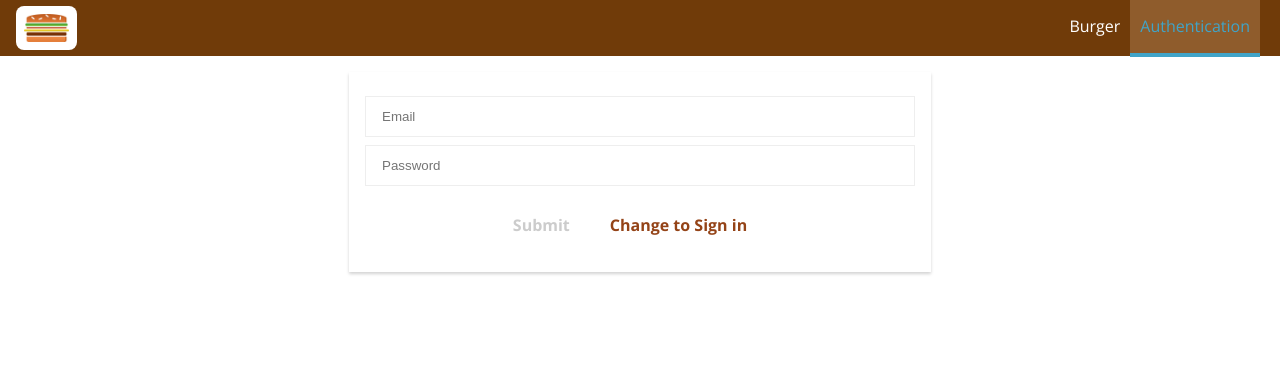
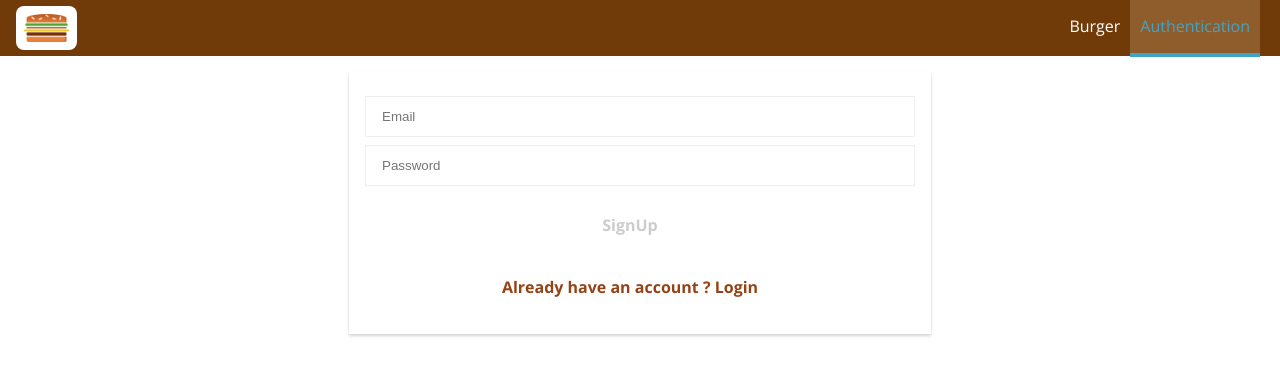
Before and after one commit to NumOne01/burgerApp, a React (Create React App) app: page /auth in a window 1280 px wide. Shown: the top 376 px of the page. Built offline with nearby package versions, Linux system fonts and the light colour scheme.

Commit message:
some adjustmnet

```diff
--- a/src/containers/Auth/Auth.js
+++ b/src/containers/Auth/Auth.js
@@ -105,11 +105,15 @@ class Auth extends Component {
 			<Spinner />
 		) : (
 			<Fragment>
-				<Button type="Success" disabled={!this.state.formIsValid}>
-					Submit
-				</Button>
+				<div style={{ display: "block" }}>
+					<Button type="Success" disabled={!this.state.formIsValid}>
+						{!this.state.isSignUp ? 'Sign in' : 'SignUp'}
+					</Button>
+				</div>
 				<Button clicked={this.switchAuthMod} type="Danger">
-					Change to {this.state.isSignUp ? 'Sign in' : 'SignUp'}
+					{this.state.isSignUp
+						? 'Already have an account ? Login'
+						: 'Dont have an account ? SignUp'}
 				</Button>
 			</Fragment>
 		)
--- a/src/containers/BurgerBuilder/BurgerBuilder.js
+++ b/src/containers/BurgerBuilder/BurgerBuilder.js
@@ -1,19 +1,19 @@
-import React, { Component, Fragment } from "react"
-import Burger from "../../components/Burger/Burger"
-import BurgerControls from "../../components/Burger/BurgerControls/BurgerControls"
-import Modal from "../../components/UI/Modal/Modal"
-import OrderSummary from "../../components/Burger/OrderSummary/OrderSummary"
-import { connect } from "react-redux"
+import React, { Component, Fragment } from 'react'
+import Burger from '../../components/Burger/Burger'
+import BurgerControls from '../../components/Burger/BurgerControls/BurgerControls'
+import Modal from '../../components/UI/Modal/Modal'
+import OrderSummary from '../../components/Burger/OrderSummary/OrderSummary'
+import { connect } from 'react-redux'
 import {
 	addIngredient,
 	removeIngredient,
 	initBurger,
 	purchaseInit,
 	setRedirectPath
-} from "../../store/actions"
-import Spinner from "../../components/UI/Spinner/Spinner"
-import withErrorHandler from "../hoc/withErrorHandler/withErrorHandler"
-import axios from "../../axios-order"
+} from '../../store/actions'
+import Spinner from '../../components/UI/Spinner/Spinner'
+import withErrorHandler from '../hoc/withErrorHandler/withErrorHandler'
+import axios from '../../axios-order'
 
 export class BurgerBuilder extends Component {
 	state = {
@@ -35,8 +35,8 @@ export class BurgerBuilder extends Component {
 	purchasingHandler = () => {
 		if (this.props.isAuthenticated) this.setState({ purchasing: true })
 		else {
-			this.props.setRedirectPath("/checkout")
-			this.props.history.push("/auth")
+			this.props.setRedirectPath('/checkout')
+			this.props.history.push('/auth')
 		}
 	}
 
@@ -46,7 +46,7 @@ export class BurgerBuilder extends Component {
 
 	purchasingContinue = () => {
 		this.props.onPurchaseInit()
-		this.props.history.push("/checkout")
+		this.props.history.push('/checkout')
 	}
 
 	render() {
@@ -79,11 +79,13 @@ export class BurgerBuilder extends Component {
 				/>
 			</Fragment>
 		) : this.props.error ? (
-			<h1>
+			<h1 style={{ margin: '32px 32px' }}>
 				Something went wrong: <p>{this.props.error.message}</p>
 			</h1>
 		) : (
-			<Spinner />
+			<div style={{ marginTop: "200px" }}>
+				<Spinner />
+			</div>
 		)
 	}
 }
```
